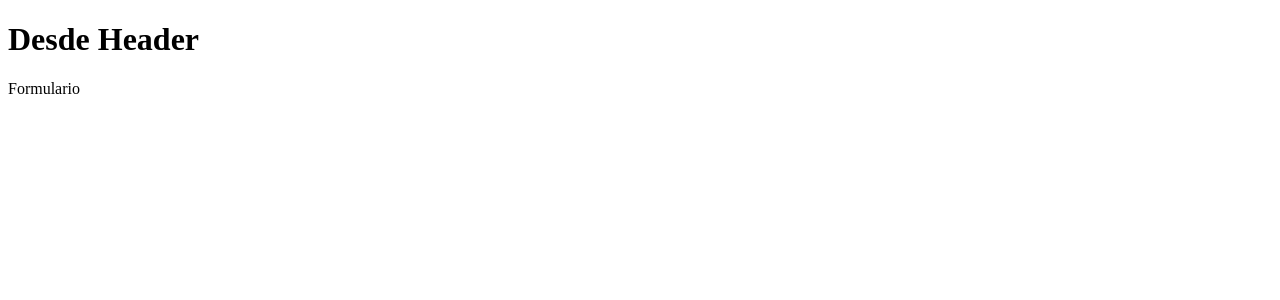
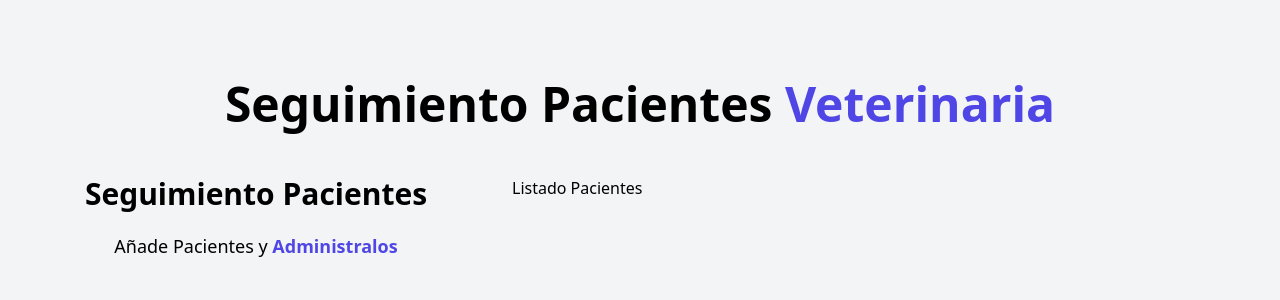
Before and after one commit to jaquimbayoc7/React, a React (Vite) app: page / in a window 1280 px wide. Shown: the top 300 px of the page. Built offline with nearby package versions, Linux system fonts and the light colour scheme.

Commit message:
formulario nuevo

```diff
--- a/index.html
+++ b/index.html
@@ -6,7 +6,7 @@
     <meta name="viewport" content="width=device-width, initial-scale=1.0" />
     <title>Citas React</title>
   </head>
-  <body>
+  <body class="bg-gray-100 h-screen">
     <div id="root"></div>
     <script type="module" src="/src/main.jsx"></script>
   </body>
--- a/package.json
+++ b/package.json
@@ -16,6 +16,9 @@
     "@types/react": "^18.0.26",
     "@types/react-dom": "^18.0.9",
     "@vitejs/plugin-react": "^3.0.0",
+    "autoprefixer": "^10.4.13",
+    "postcss": "^8.4.21",
+    "tailwindcss": "^3.2.4",
     "vite": "^4.0.0"
   }
 }
--- /dev/null
+++ b/postcss.config.cjs
@@ -0,0 +1,6 @@
+module.exports = {
+  plugins: {
+    tailwindcss: {},
+    autoprefixer: {},
+  },
+}
--- a/src/App.jsx
+++ b/src/App.jsx
@@ -1,13 +1,18 @@
 import Header from "./components/Header"
 import Formulario from "./components/Formulario"
+import ListadoPacientes from "./components/ListadoPacientes"
+
 
 function App() {
 
   return (
-    <>
+    <div className="container mx-auto mt-20">
       <Header />
-      <Formulario />
-    </>
+      <div className="mt-12 md:flex">
+        <Formulario />
+        <ListadoPacientes />
+      </div>
+    </div>
   )
 }
 
--- a/src/components/Formulario.jsx
+++ b/src/components/Formulario.jsx
@@ -1,6 +1,17 @@
 const Formulario = () => {
   return (
-    <div>Formulario</div>
+    <div className="md:w-1/2 lg:w-2/5">
+        <h2 className="font-black text-3xl text-center">Seguimiento Pacientes</h2>
+      <p className="text-lg mt-5 text-center">
+        Añade Pacientes y {' '}
+        <span className="text-indigo-600 font-bold">Administralos</span>
+      </p>
+
+      <form action="">
+
+      </form>
+
+    </div>
   )
 }
 
--- a/src/components/Header.jsx
+++ b/src/components/Header.jsx
@@ -1,7 +1,12 @@
 function Header(){
 
     return(
-        <h1>Desde Header</h1>
+
+            <h1 className="font-black text-5xl text-center md:w-2/3 mx-auto" >
+                Seguimiento Pacientes {''}
+                <span className="text-indigo-600">Veterinaria</span>
+            </h1>
+
     )
 }
 
--- /dev/null
+++ b/src/components/ListadoPacientes.jsx
@@ -0,0 +1,10 @@
+function ListadoPacientes() {
+  return (
+    <div className="w-1/2 lg:w-3/5">
+        <h2>Listado Pacientes</h2>
+    </div>
+
+  )
+}
+
+export default ListadoPacientes
--- a/src/index.css
+++ b/src/index.css
@@ -0,0 +1,3 @@
+@tailwind base;
+@tailwind components;
+@tailwind utilities;
--- /dev/null
+++ b/tailwind.config.cjs
@@ -0,0 +1,8 @@
+/** @type {import('tailwindcss').Config} */
+module.exports = {
+  content: ["./index.html","./src/**/*.jsx"],
+  theme: {
+    extend: {},
+  },
+  plugins: [],
+}
```
Also changed, not shown: React.txt, 1 other file (tests, documents, lock files or other folders).
